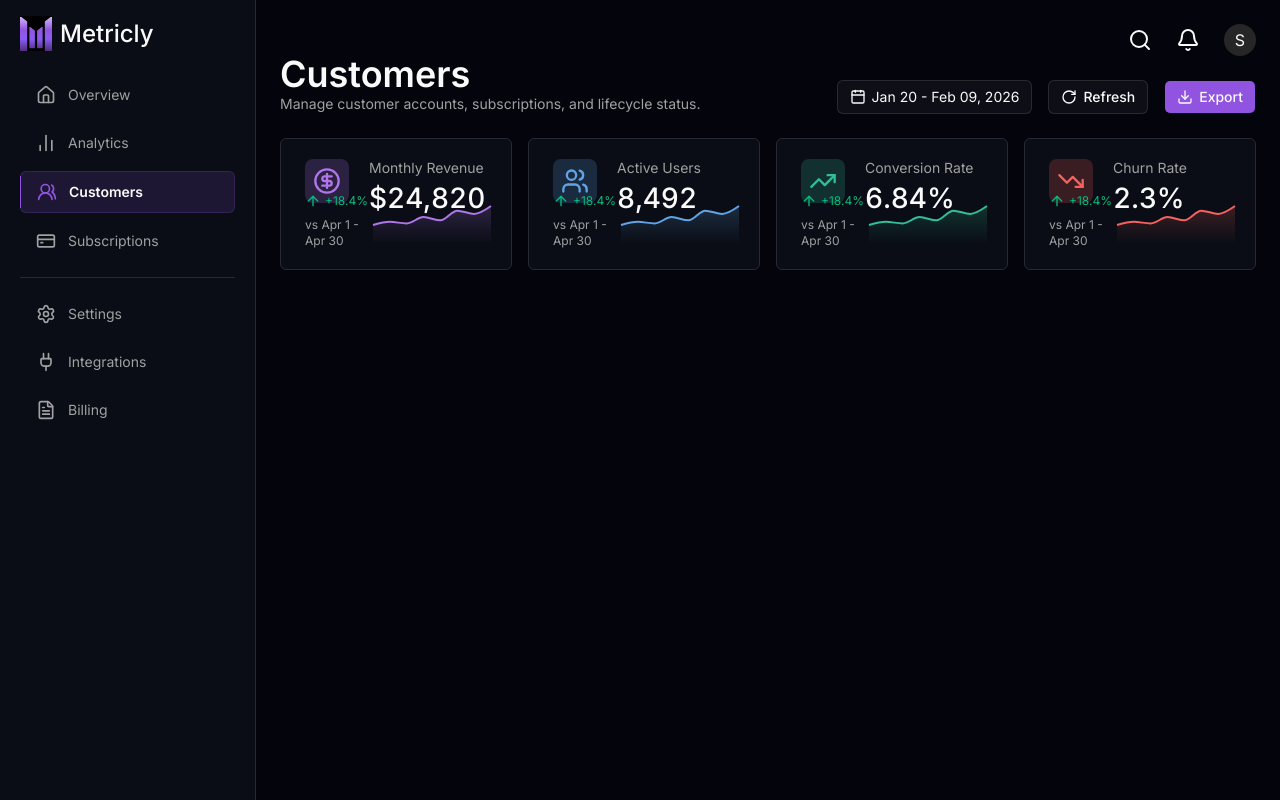
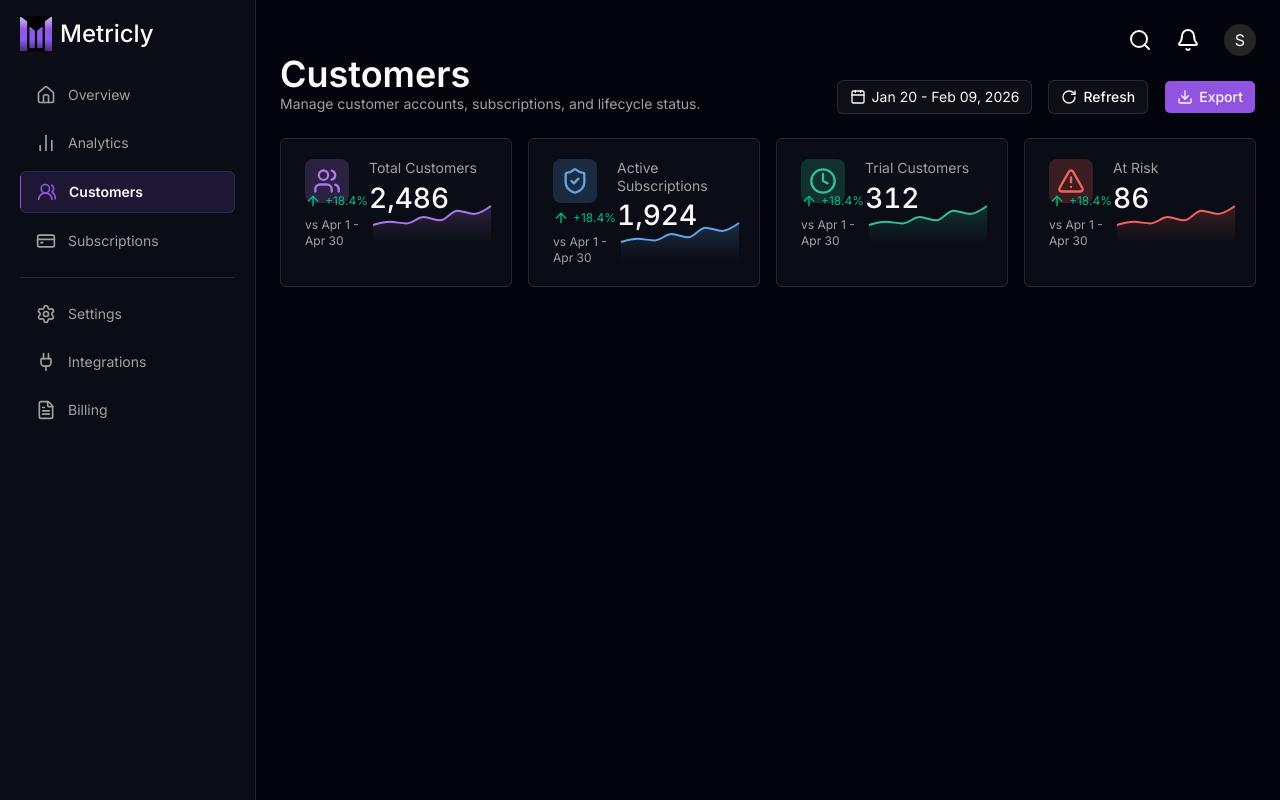
Before and after one commit to svsxn/metricly, a Next.js app: page /dashboard/customers in a window 1280 px wide. Built offline with nearby package versions, Linux system fonts and the light colour scheme.

Commit message:
chore: add customers data

```diff
--- a/src/app/dashboard/customers/page.tsx
+++ b/src/app/dashboard/customers/page.tsx
@@ -10,7 +10,7 @@ export default function Page() {
         description="Manage customer accounts, subscriptions, and lifecycle status."
       />
       <div className="grid grid-cols-4 gap-4 mt-6">
-        <Stats data={STATS.dashboard} />
+        <Stats data={STATS.customers} />
         {/*{STATS.map((card, index) => (
           <Stat
             key={index}
--- a/src/data/stats.ts
+++ b/src/data/stats.ts
@@ -1,8 +1,11 @@
 import { Stat } from "@/types/general";
 import {
   CircleDollarSignIcon,
+  Clock4Icon,
+  ShieldCheckIcon,
   TrendingDownIcon,
   TrendingUpIcon,
+  TriangleAlertIcon,
   UsersIcon,
 } from "lucide-react";
 
@@ -31,24 +34,24 @@ export const STATS = {
   ],
   customers: [
     {
-      Icon: CircleDollarSignIcon,
-      label: "Monthly Revenue",
-      amount: "$24,820",
+      Icon: UsersIcon,
+      label: "Total Customers",
+      amount: "2,486",
     },
     {
-      Icon: UsersIcon,
-      label: "Active Users",
-      amount: "8,492",
+      Icon: ShieldCheckIcon,
+      label: "Active Subscriptions",
+      amount: "1,924",
     },
     {
-      Icon: TrendingUpIcon,
-      label: "Conversion Rate",
-      amount: "6.84%",
+      Icon: Clock4Icon,
+      label: "Trial Customers",
+      amount: "312",
     },
     {
-      Icon: TrendingDownIcon,
-      label: "Churn Rate",
-      amount: "2.3%",
+      Icon: TriangleAlertIcon,
+      label: "At Risk",
+      amount: "86",
     },
   ],
 } satisfies Record<string, Stat[]>;
```
